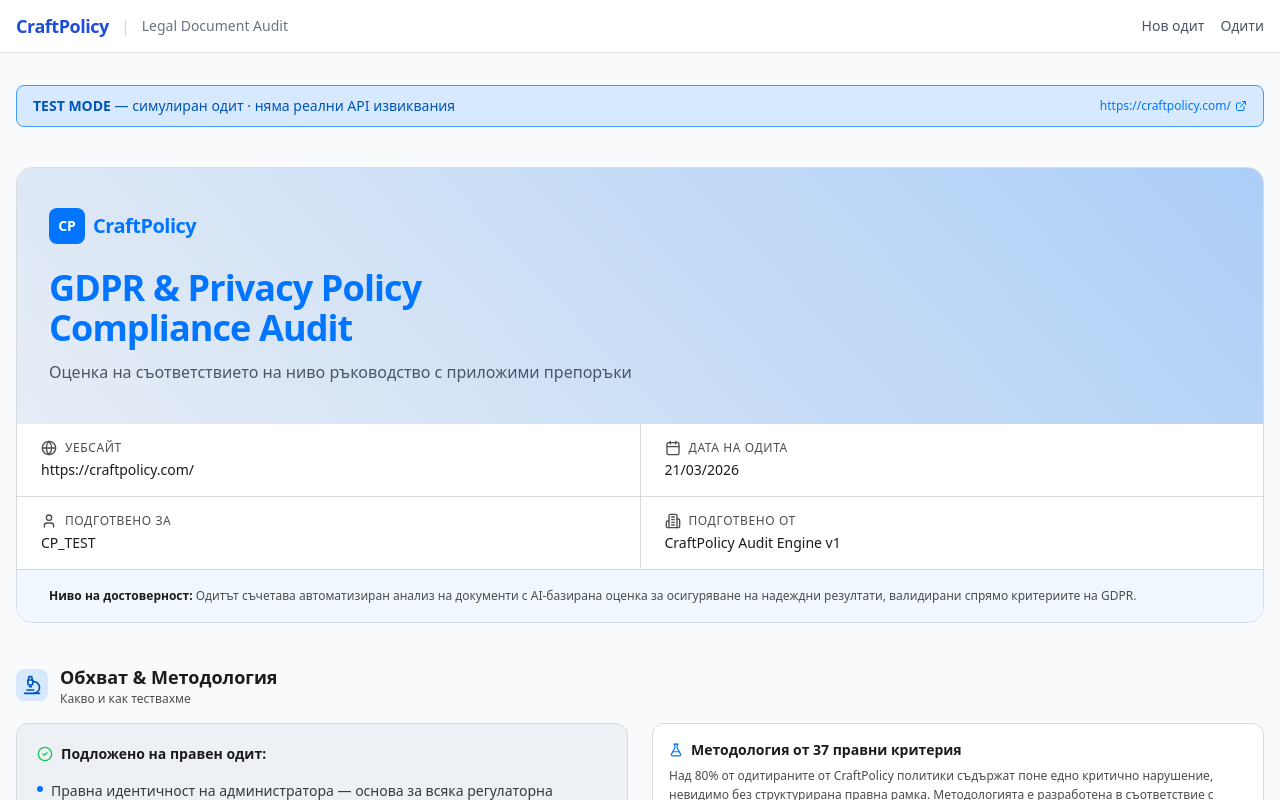
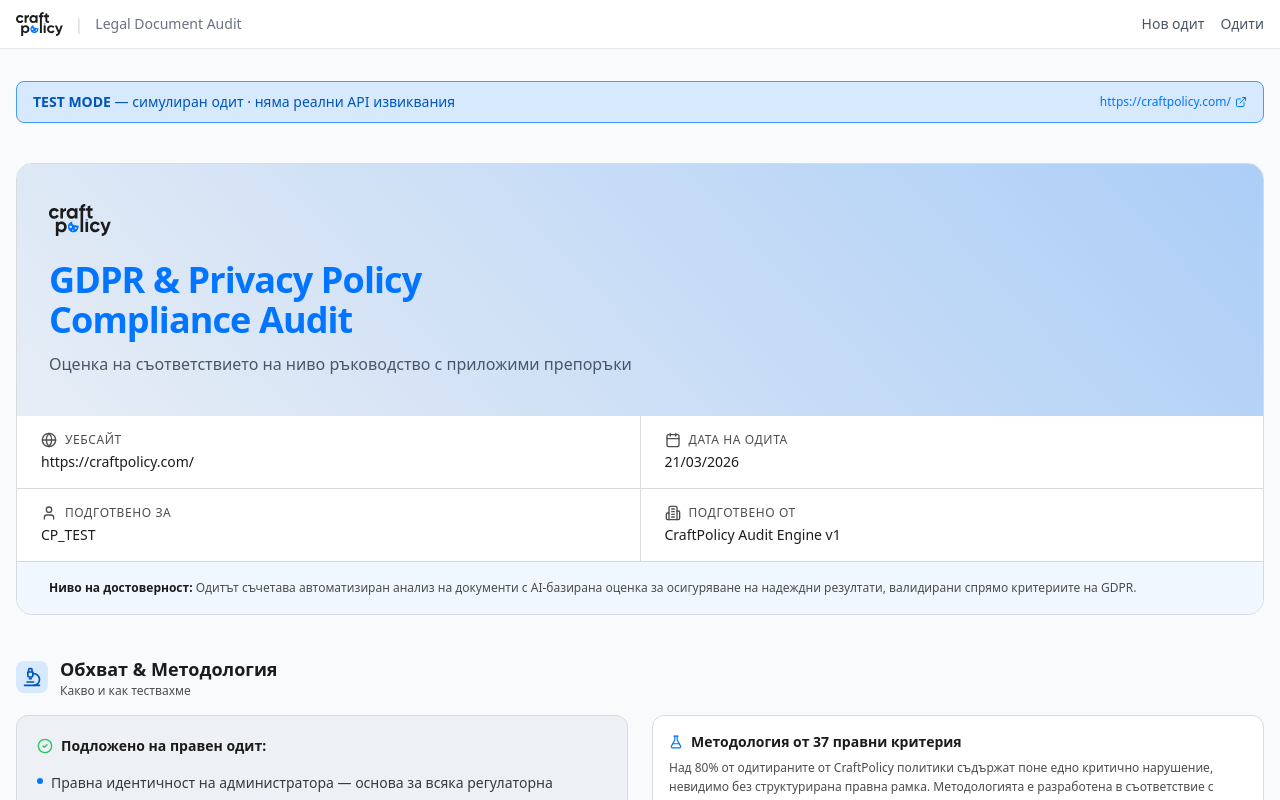
Before and after one commit to mP3nchev/Legal_audit, a Next.js app in the folder frontend/: page /toc-report/test in a window 1280 px wide. Shown: the top 800 px of the page. Built offline with nearby package versions, Linux system fonts and the light colour scheme.

Commit message:
feat(logo): replace CP text box with CraftPolicy SVG logo across all pages
- Added frontend/public/craftpolicy-logo.svg
- Replaced text+box logo in report cover ([uid] + test pages)
- Replaced text logo in global header (layout.jsx)

https://claude.ai/code/session_01J1ZFe12GqMeWZPu9ftJaKx

```diff
--- a/frontend/app/layout.jsx
+++ b/frontend/app/layout.jsx
@@ -11,7 +11,8 @@ export default function RootLayout({ children }) {
       <body className="min-h-screen bg-gray-50">
         <header className="border-b border-gray-200 bg-white">
           <div className="mx-auto max-w-[80rem] px-4 py-3 flex items-center gap-3">
-            <span className="text-lg font-bold text-blue-700 tracking-tight">CraftPolicy</span>
+            {/* eslint-disable-next-line @next/next/no-img-element */}
+            <img src="/craftpolicy-logo.svg" alt="CraftPolicy" className="h-6" />
             <span className="text-gray-300">|</span>
             <span className="text-sm text-gray-500">Legal Document Audit</span>
             <nav className="ml-auto flex gap-4">
--- a/frontend/app/toc-report/[uid]/page.jsx
+++ b/frontend/app/toc-report/[uid]/page.jsx
@@ -79,10 +79,9 @@ function CoverSection({ audit, t }) {
       <div className="rounded-2xl overflow-hidden"
         style={{ border: '1px solid var(--cp-neutral-40)', backgroundColor: 'var(--cp-white)' }}>
         <div className="px-8 py-10" style={{ background: 'linear-gradient(-133deg, #accef7, #e7edf5)' }}>
-          <div className="flex items-center gap-2 mb-6">
-            <div className="flex h-9 w-9 items-center justify-center rounded-lg font-black text-white text-sm"
-              style={{ backgroundColor: 'var(--cp-blue-100)' }}>CP</div>
-            <span className="text-xl font-bold tracking-tight" style={{ color: 'var(--cp-blue-100)' }}>CraftPolicy</span>
+          <div className="mb-6">
+            {/* eslint-disable-next-line @next/next/no-img-element */}
+            <img src="/craftpolicy-logo.svg" alt="CraftPolicy" className="h-8" />
           </div>
           <h1 className="text-3xl font-bold tracking-tight leading-tight lg:text-4xl"
             style={{ color: 'var(--cp-blue-100)', whiteSpace: 'pre-line' }}>
--- a/frontend/app/toc-report/test/page.jsx
+++ b/frontend/app/toc-report/test/page.jsx
@@ -116,10 +116,9 @@ function CoverSection({ t }) {
       <div className="rounded-2xl overflow-hidden"
         style={{ border: '1px solid var(--cp-neutral-40)', backgroundColor: 'var(--cp-white)' }}>
         <div className="px-8 py-10" style={{ background: 'linear-gradient(-133deg, #accef7, #e7edf5)' }}>
-          <div className="flex items-center gap-2 mb-6">
-            <div className="flex h-9 w-9 items-center justify-center rounded-lg font-black text-white text-sm"
-              style={{ backgroundColor: 'var(--cp-blue-100)' }}>CP</div>
-            <span className="text-xl font-bold tracking-tight" style={{ color: 'var(--cp-blue-100)' }}>CraftPolicy</span>
+          <div className="mb-6">
+            {/* eslint-disable-next-line @next/next/no-img-element */}
+            <img src="/craftpolicy-logo.svg" alt="CraftPolicy" className="h-8" />
           </div>
           <h1 className="text-3xl font-bold tracking-tight leading-tight lg:text-4xl"
             style={{ color: 'var(--cp-blue-100)', whiteSpace: 'pre-line' }}>
```
Also changed, not shown: frontend/public/craftpolicy-logo.svg (added).
